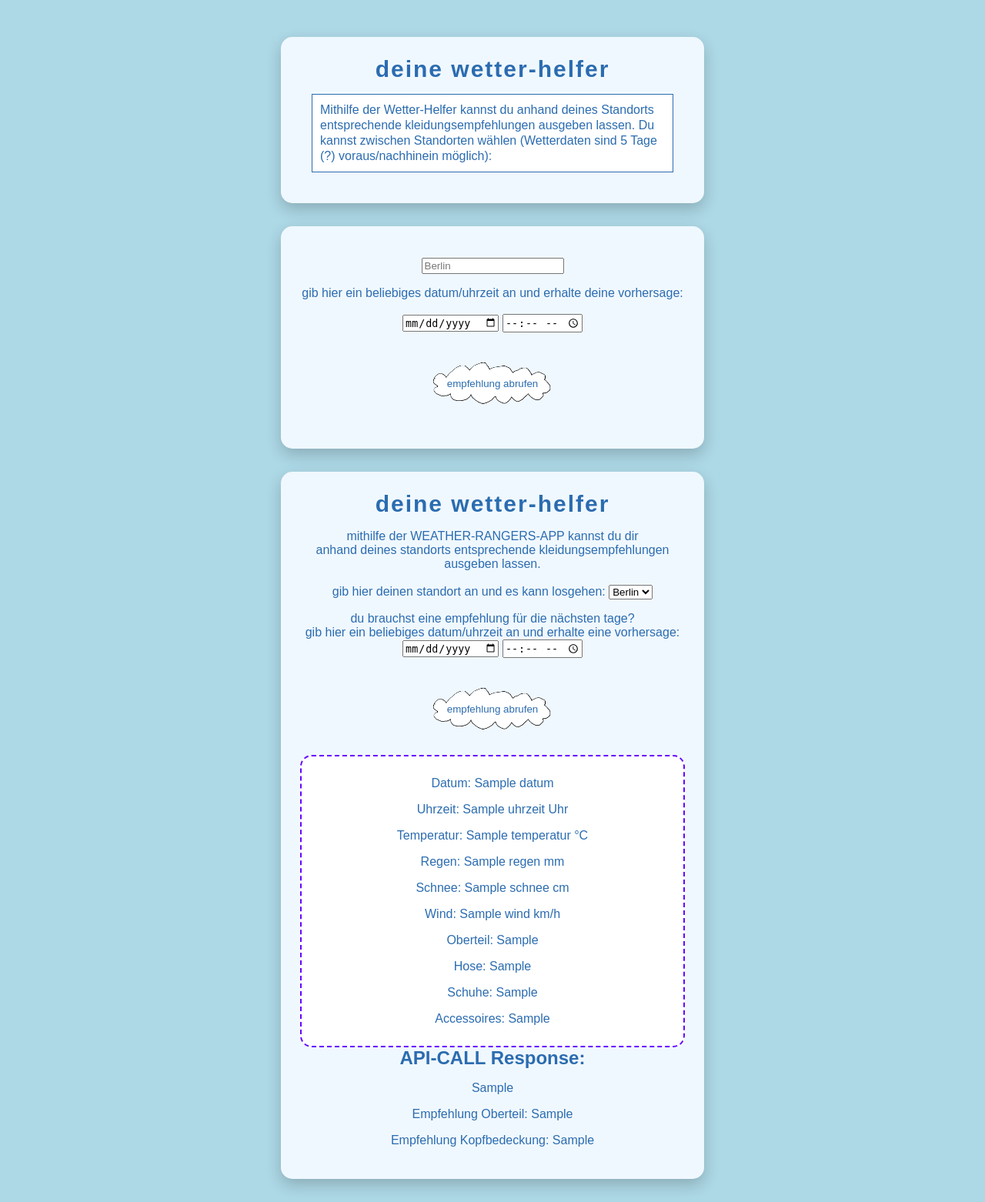
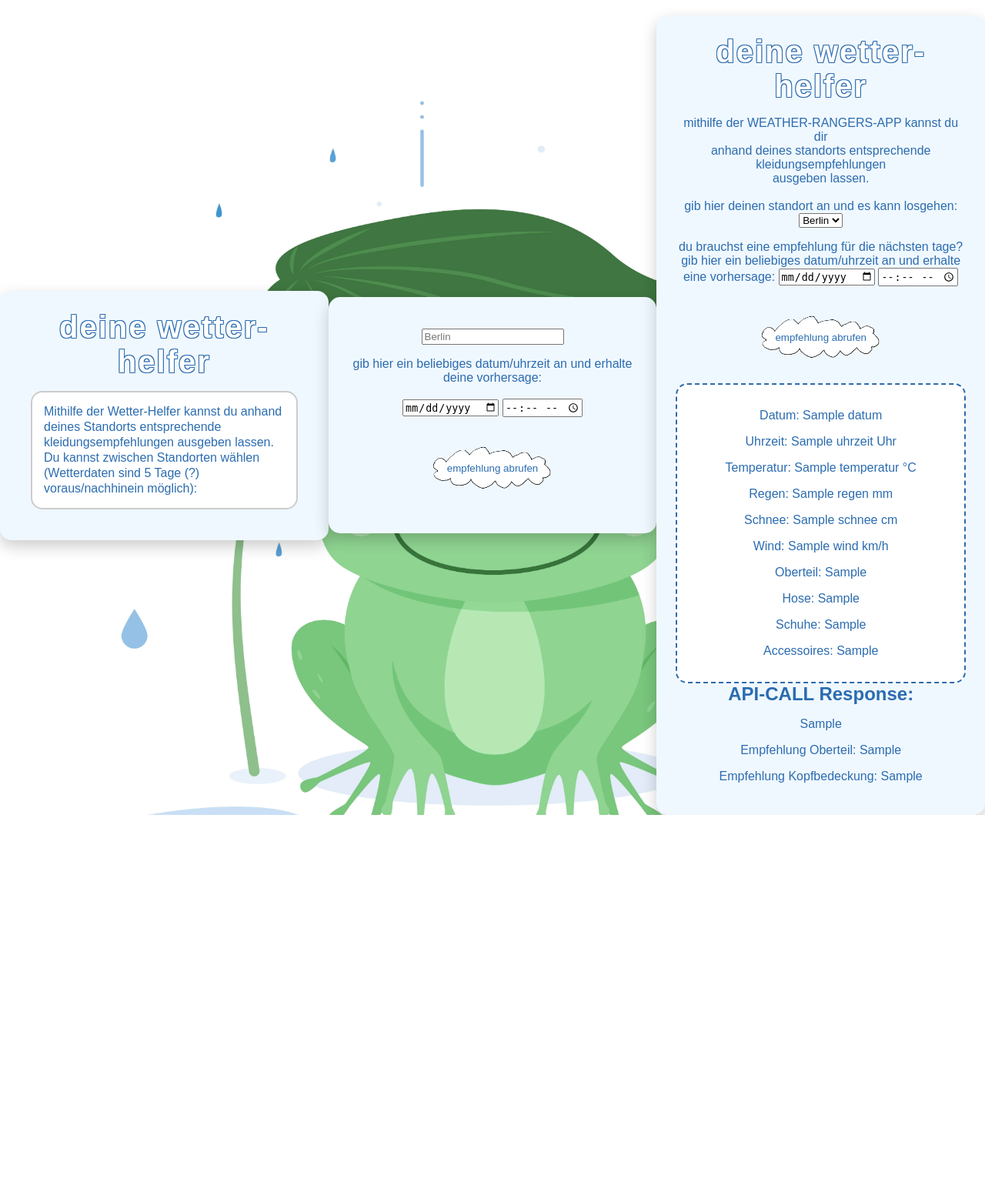
Before and after one commit to kseniia-koverska/weather_ranger, a Flask app: template frontend/Wetter/templates/index.html in a window 1280 px wide. Shown: the whole page at 77% size. After the commit the page ends 1059 px from the top, so only its background shows below. Run offline with Flask 3, Linux system fonts and the light colour scheme; the template is opened without the code that fills it: most values are stand-ins (such as "Sample title", 1, 10 or a date in 2020).

Commit message:
frontend changes + froggo background

```diff
--- a/app.py
+++ b/app.py
@@ -19,7 +19,7 @@ app = Flask(__name__, template_folder='frontend/Wetter/templates')
 # long = '13.41'
 
 def apiCall(latitude, longitude, date, time):
-	url = 'https://api.open-meteo.com/v1/forecast?latitude=' + latitude + '&longitude=' + longitude + '&daily=uv_index_max&hourly=temperature_2m,rain,snowfall,wind_speed_10m&timezone=Europe%2FBerlin&start_date=' + date + '&end_date=' + date
+	url = 'https://api.open-meteo.com/v1/forecast?latitude=' + latitude + '&longitude=' + longitude + '&daily=uv_index_max&hourly=temperature_2m,rain,snowfall,wind_speed_10m&past_days=7&timezone=Europe%2FBerlin&start_date=' + date + '&end_date=' + date
 	response = requests.get(url)
 	hour_index = time
 
--- a/appTest.py
+++ b/appTest.py
@@ -100,6 +100,10 @@ def db_empfehlung_items(temperature):
 		flash("Datenbankverbindung fehlgeschlagen", "error")
 	return result
 
+@app.template_filter("date_de")
+def date_de(value):
+    return datetime.strptime(value, "%Y-%m-%d").strftime("%d.%m.%Y")
+
 @app.route("/", methods=["GET","POST"])
 def home():
 	datum_aktuell = datetime.now().strftime("%Y-%m-%d")
--- a/static/style.css
+++ b/static/style.css
@@ -1,9 +1,27 @@
 body {
-    background-color: lightblue;
+    display: flex;
+    align-items: center;
+    background-color: aliceblue;
+    background-image: url('frog.jpg');
+    background-size:cover;
     font-family: Arial, sans-serif;
 	color: #2b6cb0;
 	text-align: center;
 	margin: 0;
+}
+
+
+/* Bewegung */
+@keyframes float {
+  0% {
+    transform: translate(0,0) scale(1);
+  }
+  50% {
+    transform: translate(120px,-80px) scale(1.2);
+  }
+  100% {
+    transform: translate(-100px,100px) scale(0.9);
+  }
 }
 
 .input-form {
@@ -15,9 +33,15 @@ body {
 h1 {
 	margin: auto;
     font-family: 'Fredoka', Arial, sans-serif;
-    font-size: 30px;
+    font-size: 40px;
+
+      text-shadow:
+    -1px -1px 0 #2b6cb0,
+     1px -1px 0 #2b6cb0,
+    -1px  1px 0 #2b6cb0,
+     1px  1px 0 #2b6cb0;
     letter-spacing: 2px;
-    color: #2b6cb0;
+    color: white;
 }
 
 h2 {
@@ -42,9 +66,12 @@ h2 {
 }
 
 .box1, .box2, .box3 {
+    top: 20px;
+    position: relative;
     width: 500px;
-    margin: 30px auto;
+    margin: auto;
     padding: 25px;
+    border-style: 3px solid #2b6cb0;
 
     background-color: aliceblue;
     backdrop-filter: blur(10px);
@@ -76,18 +103,21 @@ h2 {
 }
 
 .description {
+
+    border: 2px solid #ccc;
 	text-align: start;
     line-height: 20px;
+    border-radius: 15px;
+    margin-top: 30px;
     margin: 15px;
 	background-color: white;
-	border: 1px solid #2b6cb0;
-	padding: 10px;
+	padding: 15px;
 }
 
 .empfehlung {
 	background-color: white;
-	border: 2px dashed rgb(102, 7, 255);
+	border: 2px dashed #2b6cb0;
     border-radius: 15px;
 	display: none;
-	padding: 10px;
+	padding: 15px;
 }
```
Also changed, not shown: frontend/Wetter/templates/index-test.html (+11 -5 lines), static/cloud-bg.jpg (added), static/cloud-bg2.jpg (added), static/frog.jpg (added).
